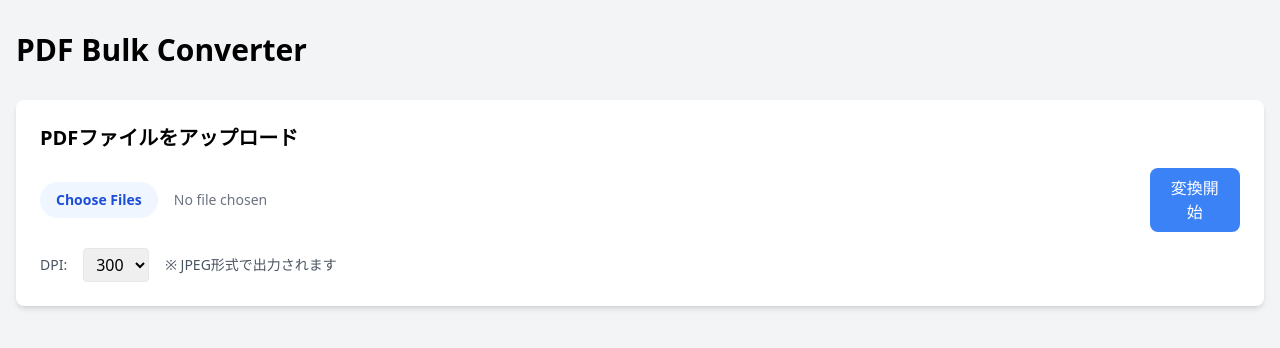
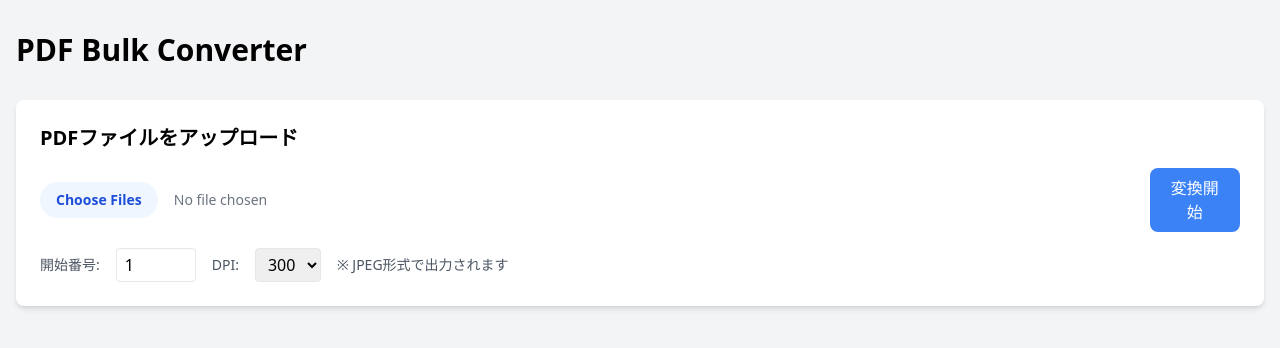
Before and after one commit to terisuke/pdf-bulk-converter, a FastAPI app: page / in a window 1280 px wide. Shown: the top 348 px of the page. Run offline with FastAPI, Linux system fonts and the light colour scheme; some libraries are stand-ins or nearby versions.

Commit message:
feat: 開始番号入力フィールドを追加し、画像変換処理に反映
- HTMLに開始番号の入力フィールドを追加し、JavaScriptでその値を取得して画像変換処理に組み込みました。

```diff
--- a/static/js/main.js
+++ b/static/js/main.js
@@ -20,6 +20,7 @@ document.addEventListener('DOMContentLoaded', () => {
         }
 
         const dpi = document.getElementById('dpi').value;
+        const startNumber = document.getElementById('startNumber').value;
 
         try {
             // 進捗表示を開始
@@ -51,7 +52,8 @@ document.addEventListener('DOMContentLoaded', () => {
                         filename: file.name,
                         content_type: file.type,
                         dpi: parseInt(dpi),
-                        format: "jpeg"
+                        format: "jpeg",
+                        start_number: parseInt(startNumber)
                     })
                 });
                 if (!res_upload_job.ok) {
--- a/templates/index.html
+++ b/templates/index.html
@@ -30,6 +30,14 @@
             </button>
           </div>
           <div class="flex items-center space-x-4">
+            <label class="text-sm text-gray-600">開始番号:</label>
+            <input
+              type="number"
+              id="startNumber"
+              min="1"
+              value="1"
+              class="border rounded px-2 py-1 w-20"
+            />
             <label class="text-sm text-gray-600">DPI:</label>
             <select id="dpi" class="border rounded px-2 py-1">
               <option value="150">150</option>
```
